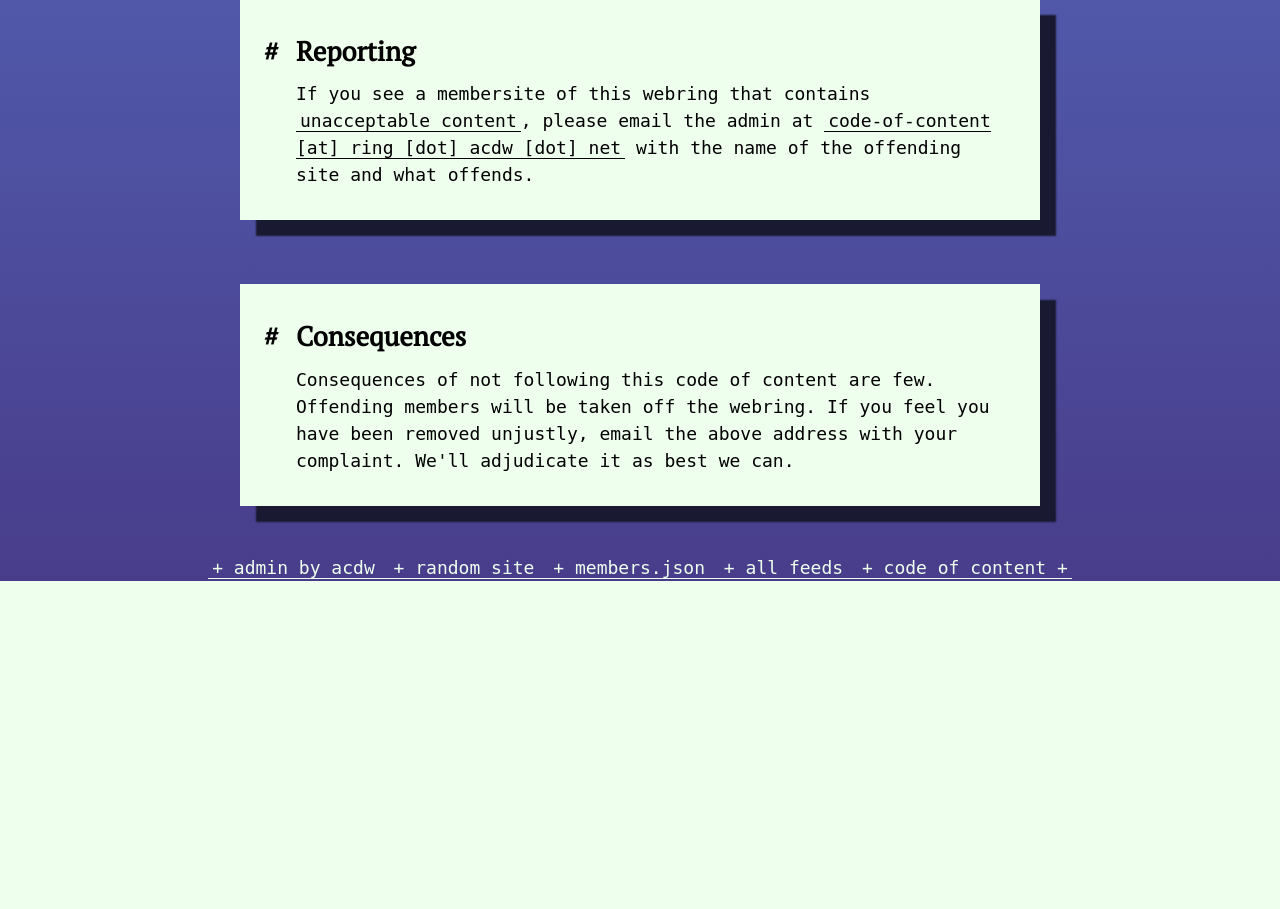
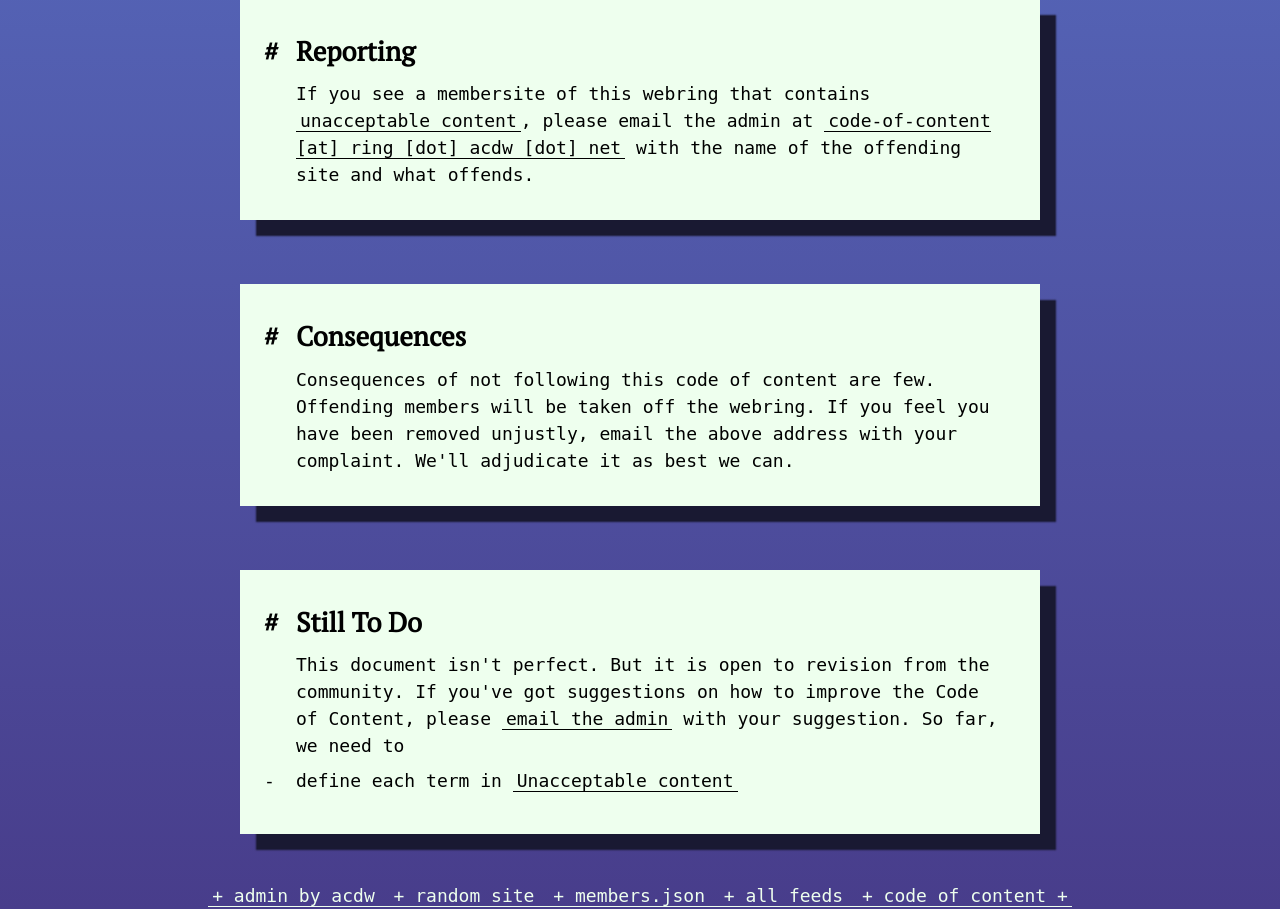
Before and after one commit to duckwork/nethoop, a Flask app: page /code-of-content in a window 1280 px wide. Shown: the part 1296-2205 px from the top of the page. Before the commit the page ends 1877 px from the top, so only its background shows below. Run offline with Flask 2, Linux system fonts and the light colour scheme; some web fonts are replaced.

Commit message:
Add todo

```diff
--- a/templates/code-of-content.html
+++ b/templates/code-of-content.html
@@ -80,4 +80,19 @@
         We'll adjudicate it as best we can.
     </p>
 </section>
+<section id="todo" class="container">
+    <header><a href="#todo"><h1>Still to do</h1></a></header>
+    <p>
+        This document isn't perfect.
+        But it is open to revision from the community.
+        If you've got suggestions on how to improve the Code of Content,
+        please <a href="mailto:ring@acdw.net">email the admin</a>
+        with your suggestion.
+        So far, we need to
+        <ul>
+            <li>define each term in
+                <a href="#unacceptable-content">Unacceptable content</a></li>
+        </ul>
+    </p>
+</section>
 {% endblock %}
```
